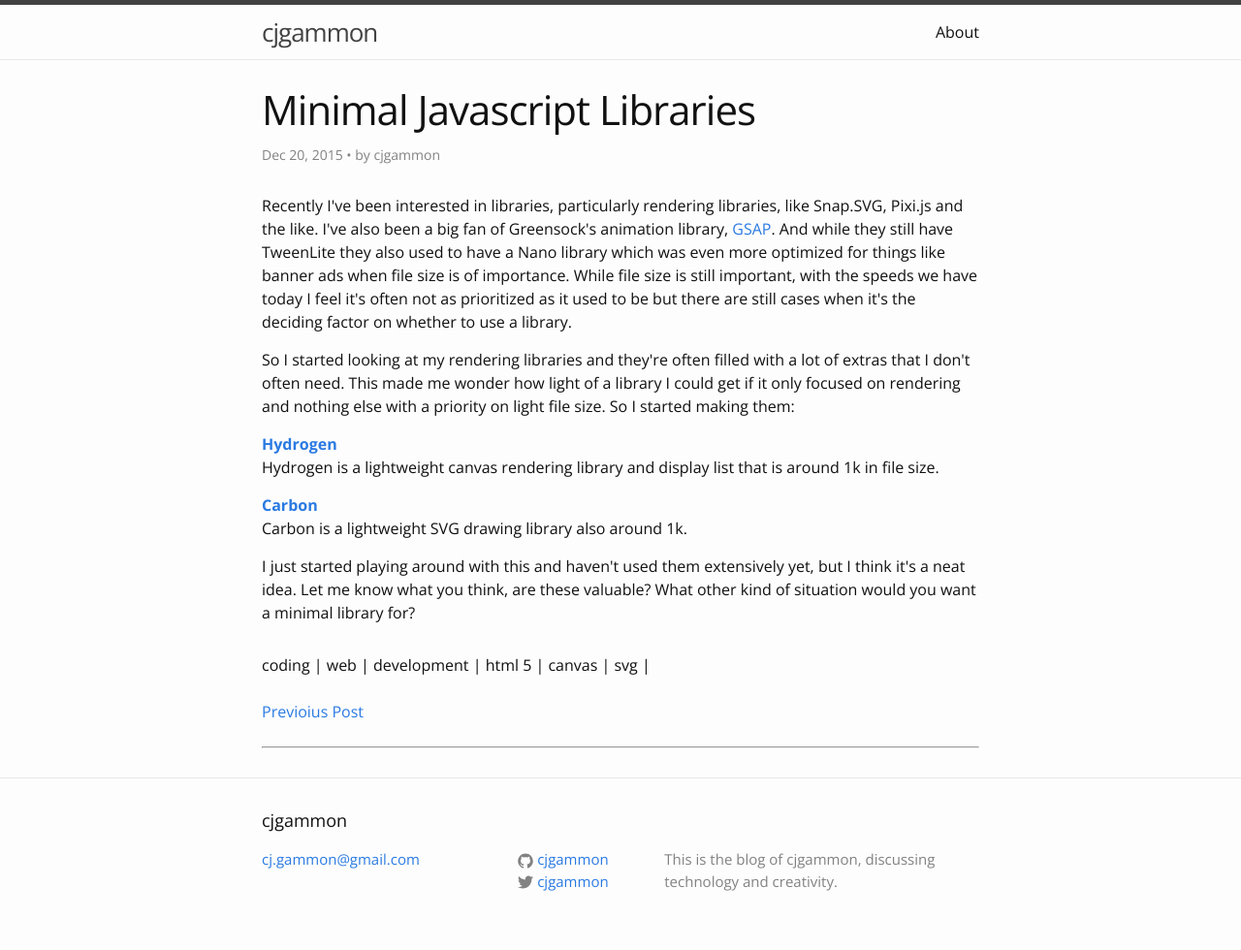
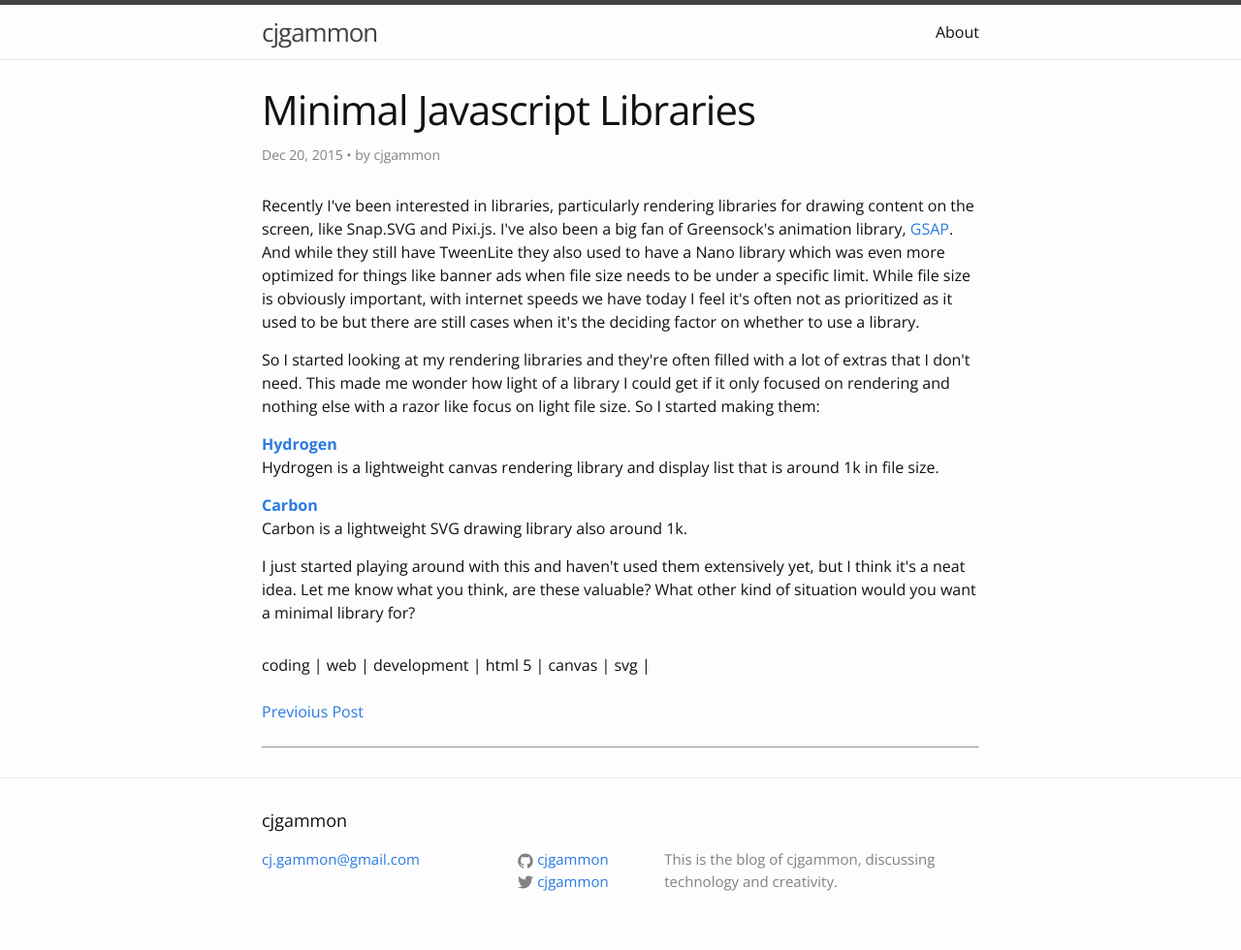
Before and after one commit to cjgammon/blog, a Jekyll site: the page built from _posts/2015-12-19-minimal-libraries.html, in a window 1280 px wide. Shown: the whole page at 97% size. Built offline with Jekyll 4.4.1, drawn with Linux system fonts in a browser that asks for light colours; comment, search, counter and statistics services are not loaded.

Commit message:
update library post

```diff
--- a/_posts/2015-12-19-minimal-libraries.html
+++ b/_posts/2015-12-19-minimal-libraries.html
@@ -29,14 +29,14 @@ comments: []
 ---
 
 <p>
-  Recently I've been interested in libraries, particularly rendering libraries, like Snap.SVG, Pixi.js and the like.
+  Recently I've been interested in libraries, particularly rendering libraries for drawing content on the screen, like Snap.SVG and Pixi.js.
   I've also been a big fan of Greensock's animation library, <a href="http://greensock.com/gsap">GSAP</a>.
-  And while they still have TweenLite they also used to have a Nano library which was even more optimized for things like banner ads when file size is of importance.
-  While file size is still important, with the speeds we have today I feel it's often not as prioritized as it used to be but there are still cases when it's the deciding factor on whether to use a library.
+  And while they still have TweenLite they also used to have a Nano library which was even more optimized for things like banner ads when file size needs to be under a specific limit.
+  While file size is obviously important, with internet speeds we have today I feel it's often not as prioritized as it used to be but there are still cases when it's the deciding factor on whether to use a library.
 </p>
 <p>
-  So I started looking at my rendering libraries and they're often filled with a lot of extras that I don't often need.
-  This made me wonder how light of a library I could get if it only focused on rendering and nothing else with a priority on light file size.
+  So I started looking at my rendering libraries and they're often filled with a lot of extras that I don't need.
+  This made me wonder how light of a library I could get if it only focused on rendering and nothing else with a razor like focus on light file size.
   So I started making them:
 </p>
 
```
